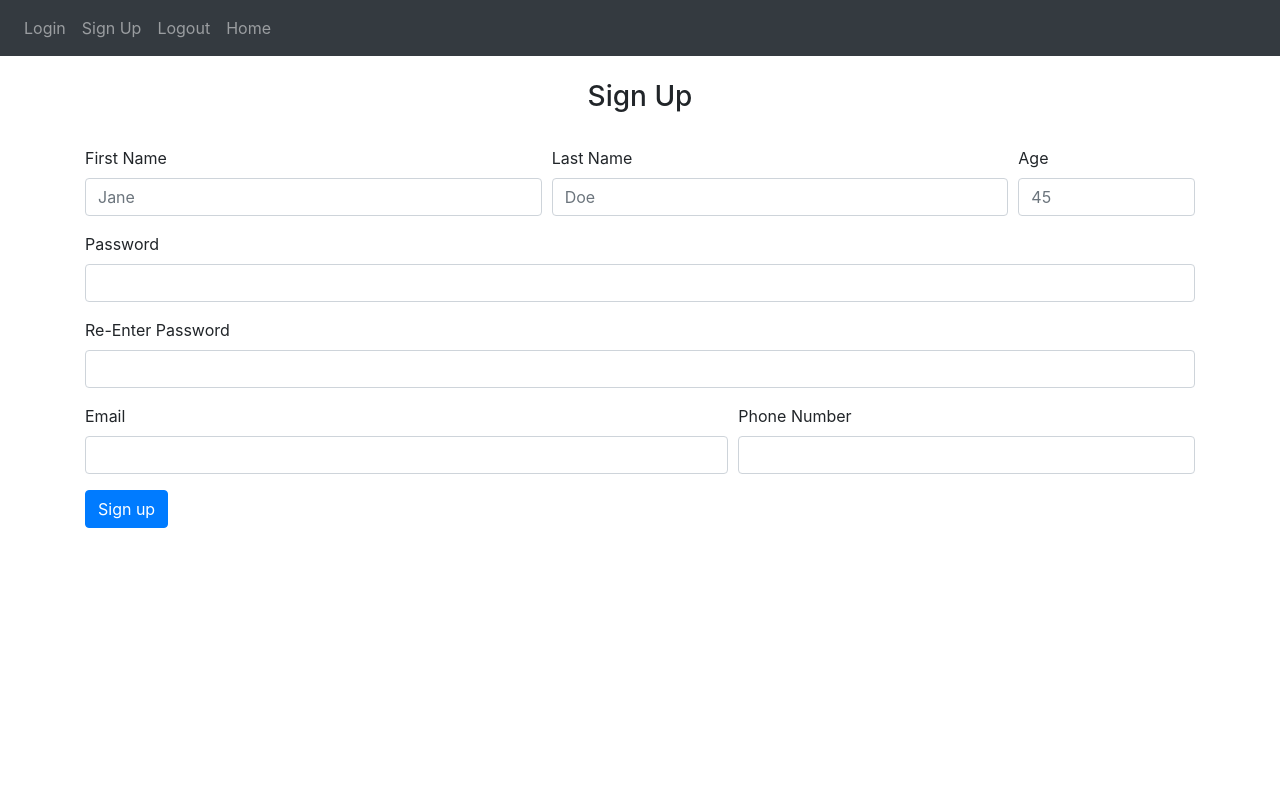
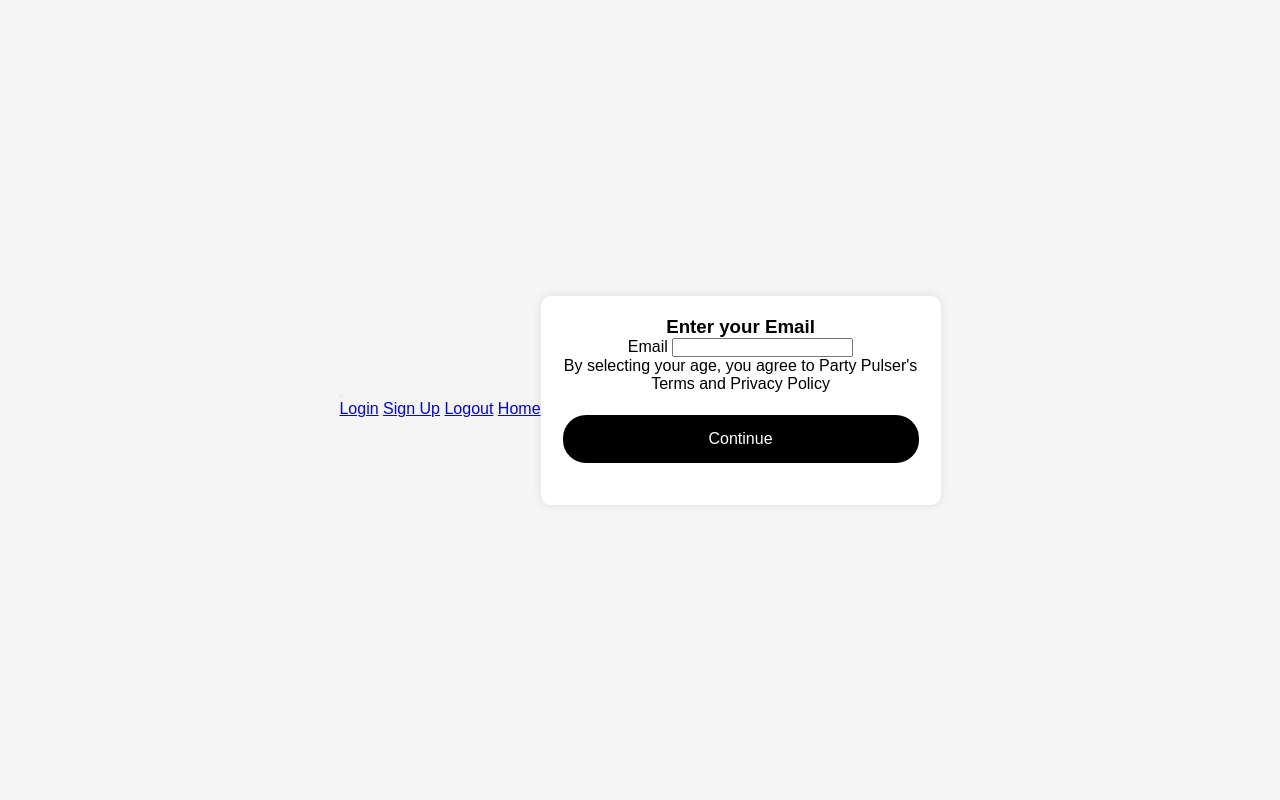
Before and after one commit to sbhandari-ids/SOCL_FinalSubmission, a Flask app: page /sign-up in a window 1280 px wide. Run offline with Flask 3, Linux system fonts and the light colour scheme; some libraries are stand-ins or nearby versions.

Commit message:
added sign up lowfi templates and story 3 begining

```diff
--- a/website/__init__.py
+++ b/website/__init__.py
@@ -24,7 +24,7 @@
 
     login_manager = LoginManager()
     login_manager.init_app(app)
-    login_manager.login_view = 'user_bp.login'
+    login_manager.login_view = 'views_bp.main'
 
     @login_manager.user_loader
     def load_user(id):
@@ -32,7 +32,7 @@
 
 
     with app.app_context():
-        db.drop_all()
+        # db.drop_all()
         db.create_all()
 
     return app
--- a/website/controllers/userController.py
+++ b/website/controllers/userController.py
@@ -1,14 +1,23 @@
-from flask import request, render_template, jsonify, flash, redirect, url_for
+from flask import request, render_template, jsonify, flash, redirect, url_for, session
 from website.services.userServices import create_user, loginU
 from flask_login import login_user, login_required, logout_user, current_user
 
 
 
-def signup():
+def signup_email():
     if request.method == 'GET':
-        return render_template("signup.html")
+        return render_template("email_signup.html")
     elif request.method == 'POST':
-        create_user(request.form)
+        user_email = request.form.get('email')
+        return redirect(url_for('user_bp.signup_password', username = user_email))
+
+
+def signup_password(username):
+    if request.method == 'GET':
+        return render_template('enterpassword13.html')
+    elif request.method == 'POST':
+        password = request.form.get('password')
+        create_user(email=username, password=password)
         return redirect(url_for('views_bp.home'))
 
 def login():
@@ -25,4 +34,4 @@
 
 def logout():
     logout_user()
-    return redirect(url_for('user_bp.login'))
+    return redirect(url_for('views_bp.main'))
--- a/website/models/user.py
+++ b/website/models/user.py
@@ -3,7 +3,7 @@
 
 class User(db.Model, UserMixin):
     id = db.Column(db.Integer, primary_key=True)
-    email = db.Column(db.String(150))
+    email = db.Column(db.String(150), unique = True)
     password = db.Column(db.String(350))
     first_name = db.Column(db.String(150))
     last_name = db.Column(db.String(150))
--- a/website/routes/userBP.py
+++ b/website/routes/userBP.py
@@ -1,9 +1,10 @@
 from flask import Blueprint
-from website.controllers.userController import signup, login, logout
+from website.controllers.userController import signup_email, login, logout, signup_password
 
 user_blueprint = Blueprint("user_bp", __name__)
 
 
-user_blueprint.route('/sign-up', methods=['POST','GET'])(signup)
+user_blueprint.route('/sign-up', methods=['POST','GET'])(signup_email)
+user_blueprint.route('/sign-up/<username>', methods=['POST','GET'])(signup_password)
 user_blueprint.route('/login', methods=['GET', 'POST'])(login)
 user_blueprint.route('/logout', methods=['GET'])(logout)
--- a/website/routes/viewsBP.py
+++ b/website/routes/viewsBP.py
@@ -1,7 +1,8 @@
 from flask import Blueprint
-from website.controllers.viewsController import home
+from website.controllers.viewsController import home, main
 
 views_blueprint = Blueprint("views_bp", __name__)
 
 
 views_blueprint.route('/', methods=['GET'])(home)
+views_blueprint.route('/main', methods=['GET'])(main)
--- a/website/services/userServices.py
+++ b/website/services/userServices.py
@@ -4,8 +4,9 @@
 from flask_login import login_user, login_required, logout_user, current_user
 from website.database import db
 
-def create_user(user_data):
-    new_user = User(first_name=user_data['nameF'], last_name=user_data['nameL'], age=user_data['age'], password=generate_password_hash(user_data['password']), email=user_data['email'], phone=user_data['phone'])
+def create_user(email, password):
+    # new_user = User(first_name=user_data['nameF'], last_name=user_data['nameL'], age=user_data['age'], password=generate_password_hash(user_data['password']), email=user_data['email'], phone=user_data['phone'])
+    new_user = User(email=email, password=generate_password_hash(password))
     db.session.add(new_user)
     db.session.commit()
     login_user(new_user, remember=True)
--- /dev/null
+++ b/website/static/styles/events.css
@@ -0,0 +1,100 @@
+* {
+    box-sizing: border-box;
+    margin: 0;
+    padding: 0;
+}
+body {
+    min-height: 100vh;
+    position: relative;
+    margin: 0;
+}
+.login-container {
+    background: #fff;
+    padding: 20px;
+    margin: auto;
+    border-radius: 10px;
+    box-shadow: 0 0 10px rgba(0, 0, 0, 0.1);
+    text-align: center;
+    max-width: 400px;
+    width: 100%;
+    height: 100%;
+}
+h4 {
+    padding-bottom: 10px;
+}
+.menu {
+    padding: 0 10px;
+    margin: 15px 0;
+    font-weight: bold;
+    background-color: rgb(225, 223, 223);
+    border-radius: 10%;
+    border: none;
+}
+.show-img{
+    max-height: 110px;
+    max-width: 100px;
+    min-height: 100px;
+    min-width: 80px;
+}
+
+
+.flexbox{
+    display: flex;
+    flex-direction: row;
+    justify-content:center;
+    align-items: center;
+    margin-top: 30px;
+    margin-bottom: 30px;
+}
+
+.flexbox-col{
+    display: flex;
+    flex-direction: col;
+    justify-content:space-between;
+    align-items: center;
+
+}
+
+.flex-contentbox{
+    width: 550px;
+    margin: 1px;
+    border: none;
+    background-color: white;
+}
+
+.box{
+    background-color:white;
+    border: 1px solid wheat;
+    padding: 5px;
+    margin : 5px;
+}
+.details {
+    height: 110px;
+    width: 250px;
+}
+.notifications {
+    height : 140px;
+    width: 100%;
+    position: relative;
+    background-color: #000;
+    color: #fff;
+    border-radius: 5px;
+}
+.text-bottom {
+    position: absolute;
+    bottom: 10px;
+    left: 10px;
+    margin: 0;
+
+}
+
+
+@media (max-width: 400px) {
+    .login-container {
+        padding: 15px;
+    }
+    .login-btn {
+        padding: 12px;
+        font-size: 14px;
+    }
+}
--- /dev/null
+++ b/website/static/styles/loginPage.css
@@ -0,0 +1,157 @@
+
+        body {
+            font-family: Arial, sans-serif;
+            display: flex;
+            justify-content: center;
+            align-items: center;
+            height: 100vh;
+            margin: 0;
+            background-color: #f5f5f5;
+        }
+        img {
+            display: block;
+            max-width: 100%;
+            margin-bottom: 30px;
+        }
+
+        .login-container {
+            background: #fff;
+            padding: 20px;
+            margin: auto;
+            border-radius: 10px;
+            box-shadow: 0 0 10px rgba(0, 0, 0, 0.1);
+            text-align: center;
+            max-width: 400px;
+            width: 100%;
+            height: 100%;
+        }
+        .left-container {
+            text-align: left;
+        }
+
+        h1 {
+            margin-bottom: 30px;
+            color: #333;
+        }
+        .login-btn {
+            display: block;
+            width: 100%;
+            padding: 15px;
+            margin: 20px 0;
+            border: 2px solid;
+            border-radius: 25px;
+            font-size: 16px;
+            cursor: pointer;
+            transition: background 0.3s ease;
+        }
+        .login-btn.gmail {
+            background-color: #f5f5f5;
+            color: rgb(15, 13, 13);
+            border-color: black;
+        }
+        .login-btn.apple {
+            background-color: #000;
+            color: white;
+        }
+        .login-btn.phone {
+            background-color: #ff4422;
+            color: white;
+        }
+        .login-btn:hover {
+            opacity: 150%;
+            font-size: 17px;
+            transition:linear;
+        }
+        .half-btn {
+            width: 45%;
+            justify-content:center;
+            margin: 10px;
+        }
+        .item {
+            background-color: rgba(111,41,97,.3);
+            border: 2px solid rgba(171, 24, 142, 0.5);
+            flex: 1 1 auto;
+            margin: 2px;
+          }
+          /* .code {
+            width: 40px;
+          } */
+
+        .small-input {
+            width: 50px; /* or max-width: 50px; */
+            padding: 10px;
+            /* border: 2px bold red;   */
+            }
+
+        .code-container {
+            display: flex;
+            justify-content:center;
+            align-items: center;
+        }
+        .code-input {
+            width: 35px;
+            height: 45px;
+            border: 1px solid black;
+            border-radius: 5px;
+            margin: 0 5px;
+            text-align: center;
+            font-size: 20px;
+        }
+        .or-divider {
+            display: flex;
+            align-items: center;
+            text-align: center;
+            padding: 10px;
+            margin: 20px 20px;
+        }
+        .or-divider::before,
+        .or-divider::after {
+            content: '';
+            flex: 1;
+            border-bottom: 2px solid #120f0f;
+        }
+        #textbox-code {
+            text-align: left;
+        }
+
+        .input-full {
+            width: 9cm;
+            height: 25px;
+            margin: 15px;
+        }
+        .password-rules {
+            margin: 10px;
+        }
+
+        .profile-pic {
+            height: 400px;
+            background-color: gray;
+            border-radius: 50%;
+            margin-top: 20%;
+            margin-bottom: 50%;
+        }
+        .btn-container {
+            position: fixed;
+            bottom: 10vh;
+            left: 50%;
+            transform: translateX(-50%);
+            width: 35vh;
+            display: flex;
+            justify-content:space-evenly;
+
+        }
+
+        .subheading {
+            margin-top: 35px;
+            margin-bottom: 0;
+        }
+
+        @media (max-width: 400px) {
+            .login-container {
+                padding: 15px;
+            }
+            .login-btn {
+                padding: 12px;
+                font-size: 14px;
+            }
+        }
--- /dev/null
+++ b/website/templates/email_signup.html
@@ -0,0 +1,42 @@
+<!DOCTYPE html>
+<html lang="en">
+<head>
+    <meta charset="UTF-8">
+    <meta name="viewport" content="width=device-width, initial-scale=1.0">
+    <link href="../static/styles/events.css" rel="stylesheet">
+    <!-- <link href="../static/styles/login.css" rel="stylesheet"> -->
+    <link href="../static/styles/loginPage.css" rel="stylesheet">
+    <title>Document</title>
+</head>
+<body>
+    <nav class="navbar navbar-expand-lg navbar-dark bg-dark">
+        <button class="navbar-toggler" type="button" data-toggle="collapse" data-target="#navbar">
+            <span class="navbar-toggler-icon"></span>
+        </button>
+        <div class="collapse navbar-collapse" id="navbar">
+            <div class="navbar-nav">
+                <a class="nav-item nav-link" id="login" href="/login">Login</a>
+                <a class="nav-item nav-link" id="signUp" href="/sign-up">Sign Up</a>
+                <a class="nav-item nav-link" id="logout" href="/logout">Logout</a>
+                <a class="nav-item nav-link" id="home" href="/">Home</a>
+            </div>
+        </div>
+    </nav>
+    <main>
+        <div class="login-container">
+            <section>
+                <article>
+                    <h3 class="name_label">Enter your Email</h3>
+                </article>
+                <form method="POST">
+                    <label for="email">Email</label>
+                    <input type="email" class="form-control" id="email" name="email" required="True">
+                    <p> By selecting your age, you agree to Party Pulser's Terms and Privacy Policy </p>
+                    <button class="login-btn apple" type="submit">Continue</button>
+
+                </form>
+            </section>
+        </div>
+    </main>
+</body>
+</html>
```
Also changed, not shown: website/controllers/viewsController.py (+7 -3 lines), website/models/event.py (added, +15 -0 lines), website/schemas/eventSchema.py (added, +20 -0 lines), website/services/events_services.py (added, +9 -0 lines), website/static/styles/login.css (added, +34 -0 lines), website/templates/HTML/signInSignUp4.html (deleted, +0 -18 lines), website/templates/enterPassword13.html (added, +56 -0 lines), website/templates/eventsHome.html (renamed from website/templates/User_Stroy3_htmls/eventsHome.html, +22 -9 lines), website/templates/signInSignUp4.html (added, +35 -0 lines), website/static/styles/events(1).css (renamed from website/templates/User_Stroy3_htmls/events.css).
